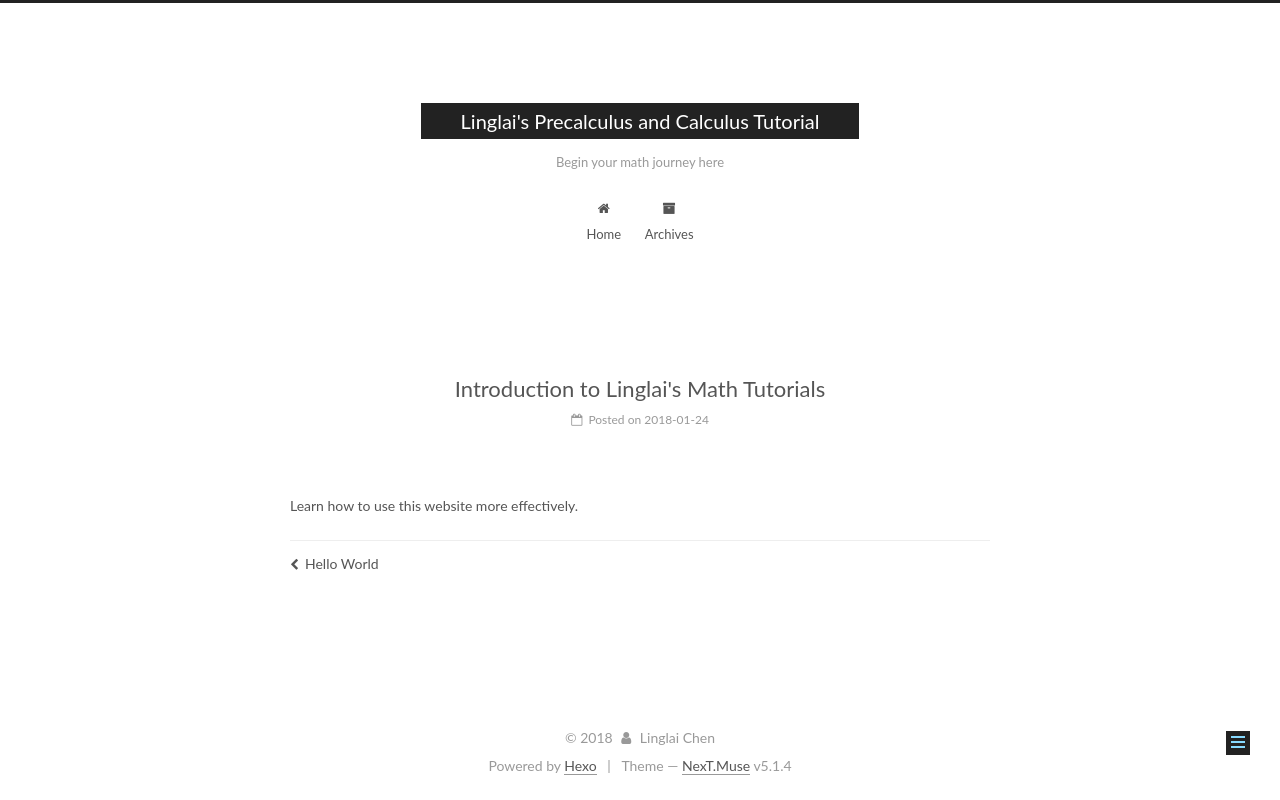
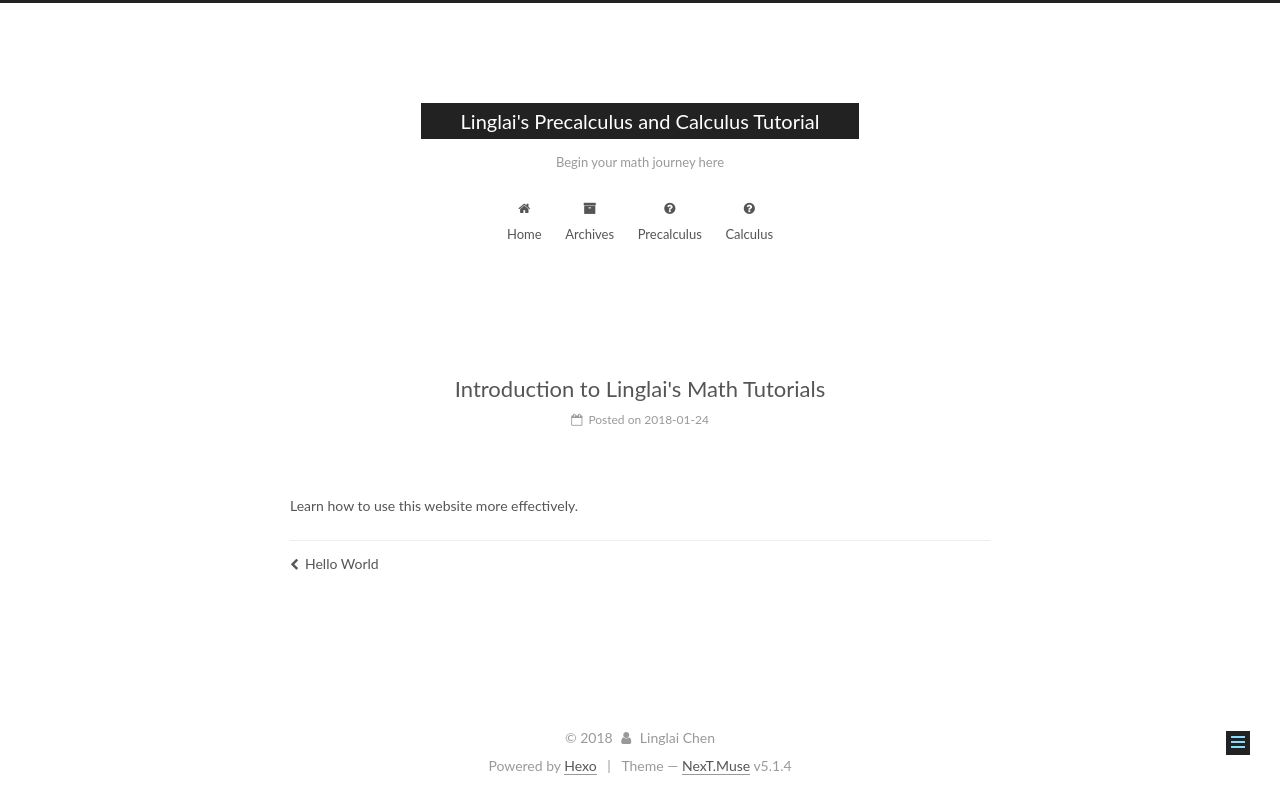
Before and after one commit to Linglai27/Calculus-Tutorial, a plain HTML site: page 2018/01/24/Introduction-to-Linglai-s-Math-Tutorials/index.html in a window 1280 px wide. Drawn offline with Linux system fonts and the light colour scheme.

Commit message:
Site updated: 2018-01-24 16:49:00

```diff
--- a/2018/01/24/Introduction-to-Linglai-s-Math-Tutorials/index.html
+++ b/2018/01/24/Introduction-to-Linglai-s-Math-Tutorials/index.html
@@ -196,6 +196,26 @@
               <i class="menu-item-icon fa fa-fw fa-archive"></i> <br />
 
             Archives
+          </a>
+        </li>
+
+
+        <li class="menu-item menu-item-precalculus">
+          <a href="/Calculus-Tutorial/" rel="section">
+
+              <i class="menu-item-icon fa fa-fw fa-question-circle"></i> <br />
+
+            Precalculus
+          </a>
+        </li>
+
+
+        <li class="menu-item menu-item-calculus">
+          <a href="/Calculus-Tutorial/" rel="section">
+
+              <i class="menu-item-icon fa fa-fw fa-question-circle"></i> <br />
+
+            Calculus
           </a>
         </li>
 
```
Also changed, not shown: 2018/01/24/hello-world/index.html (+20 -0 lines), archives/2018/01/index.html (+20 -0 lines), archives/2018/index.html (+20 -0 lines), archives/index.html (+20 -0 lines), index.html (+20 -0 lines).
